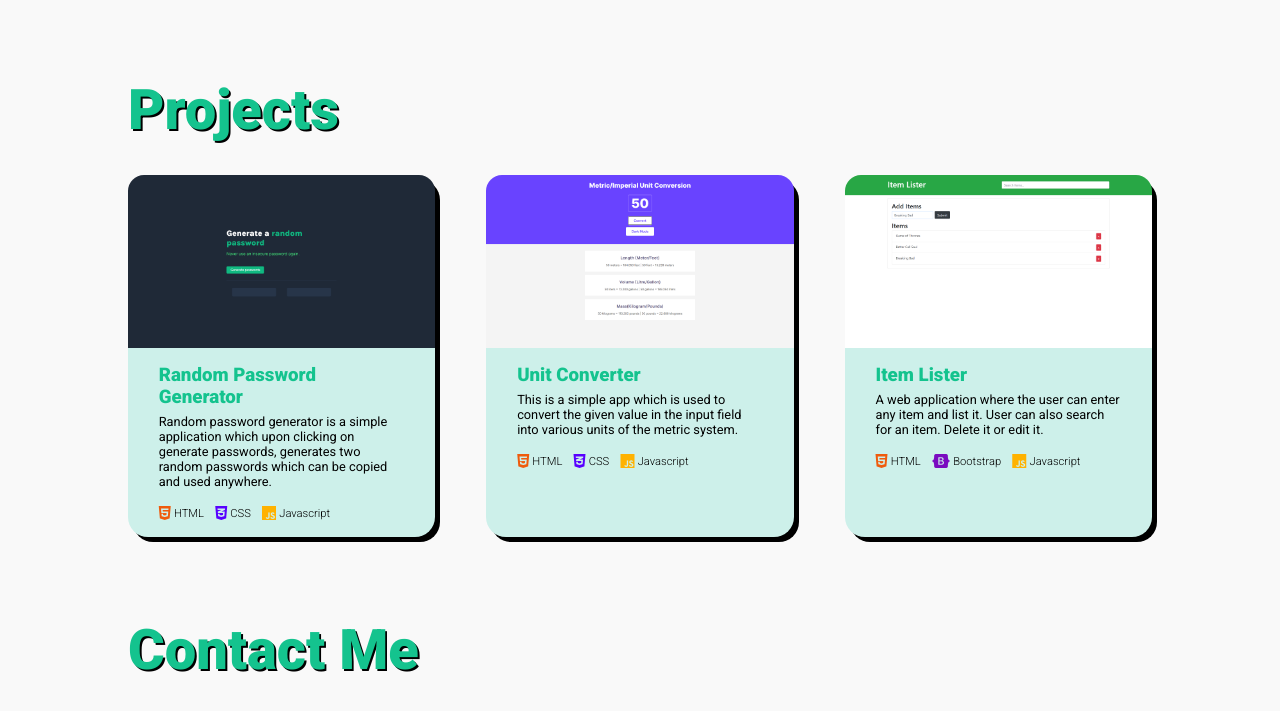
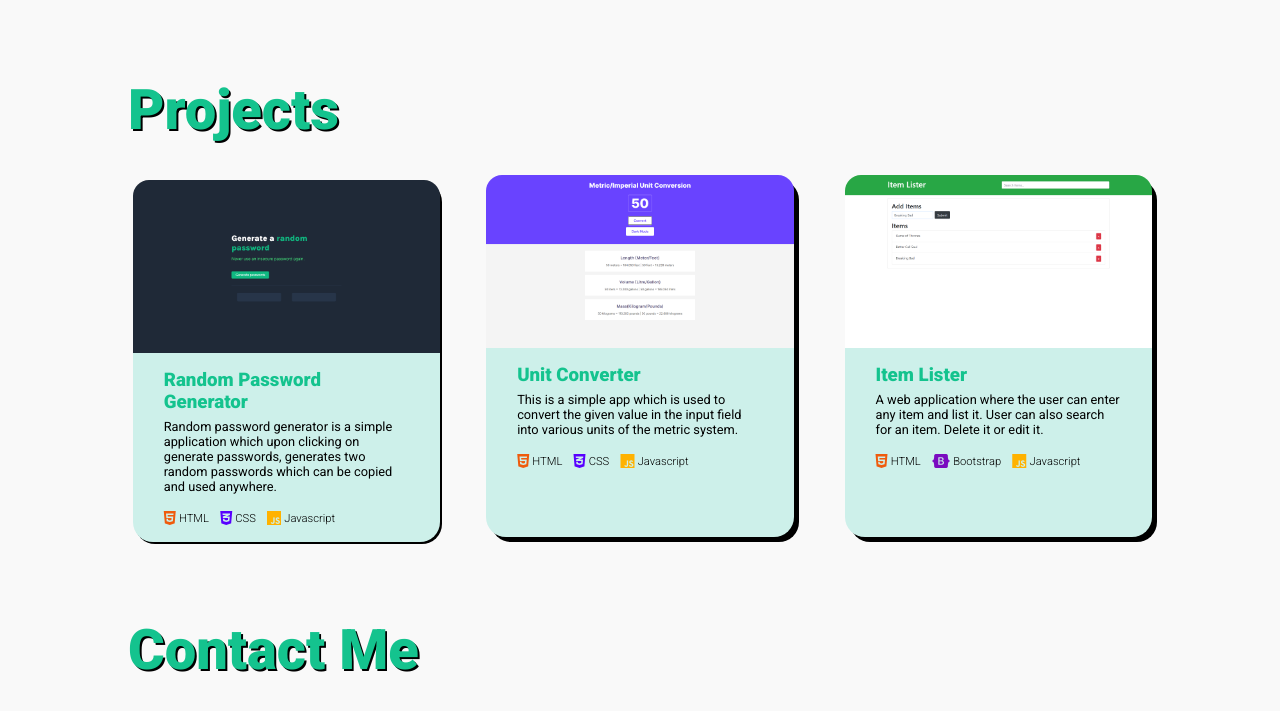
Before and after one commit to ShadmaanHussain/Personal-Portfolio, a plain HTML site: page index.html in a window 1280 px wide. In both pictures the pointer is over the element 281 px from the left and 1503 px from the top of the page. Shown: the part 1147-1858 px from the top of the page. Drawn offline with Linux system fonts and the light colour scheme.

Commit message:
hover-projects

```diff
--- a/styles/main.css
+++ b/styles/main.css
@@ -362,6 +362,12 @@ section {
   padding-bottom: 1rem;
   border-radius: 20px;
   box-shadow: 5px 5px 0px rgba(0, 0, 0, 1);
+  transition: all 0.5s ease;
+}
+
+.project:hover {
+  transform: translate(5px, 5px);
+  box-shadow: 2px 2px 0px #000;
 }
 
 .project-img {
```
